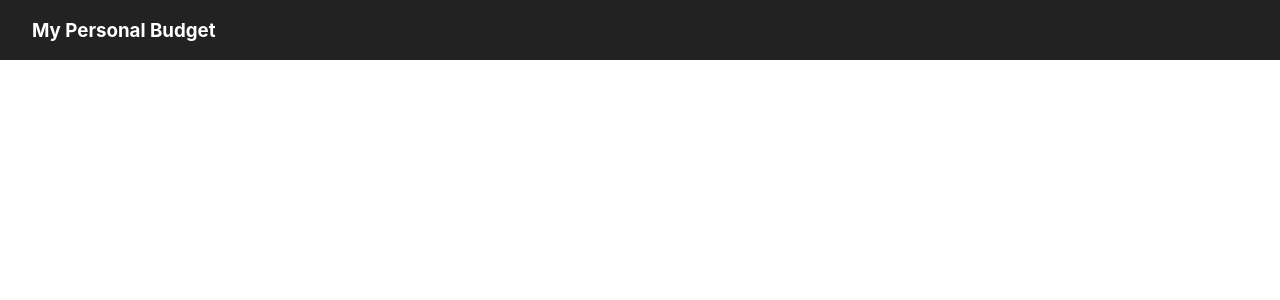
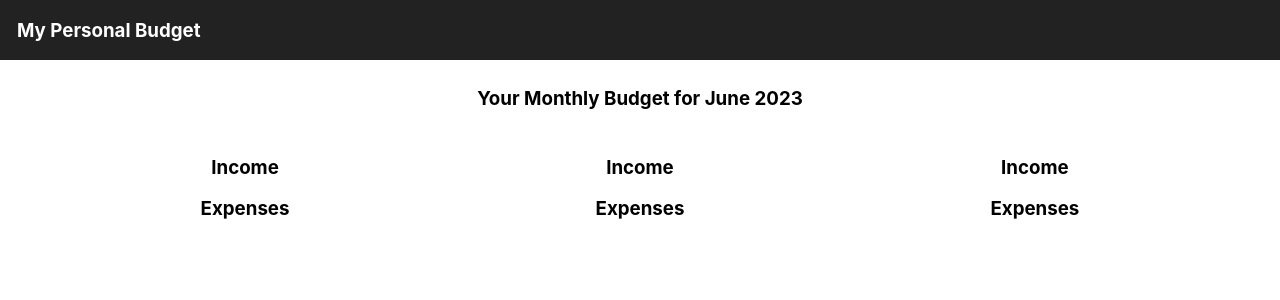
Before and after one commit to nikoladomazetovikj/budgety, a React (Create React App) app: page / in a window 1280 px wide. Shown: the top 300 px of the page. Built offline with nearby package versions, Linux system fonts and the light colour scheme.

Commit message:
wip: initial budget display information

```diff
--- a/src/App.js
+++ b/src/App.js
@@ -1,7 +1,21 @@
 import Header from "./layouts/Header";
+import Budget from "./components/Budget";
 
 function App() {
-    return <Header/>
+    const currentDate = new Date();
+    const months = [
+        "January", "February", "March", "April", "May", "June",
+        "July", "August", "September", "October", "November", "December"
+    ];
+    const currentMonth = months[currentDate.getMonth()];
+    const currentYear = currentDate.getFullYear();
+
+    return (
+        <div>
+            <Header/>
+            <Budget month={currentMonth} year={currentYear}/>
+        </div>
+    );
 }
 
 export default App;
--- /dev/null
+++ b/src/components/Budget.js
@@ -0,0 +1,29 @@
+function Budget(props) {
+
+    return (
+        <div className='margin-2 container-fluid'>
+            <div className='container'>
+              <div className='row'>
+                  <h3 className='text-center'>Your Monthly Budget for {props.month} {props.year}</h3>
+              </div>
+                <div className='row margin-2'>
+                   <div className='col-2'>
+                       <h3 className='text-center'>Income</h3>
+                       <h3 className='text-center'>Expenses</h3>
+                   </div>
+                    <div className='col-2'>
+                        <h3 className='text-center'>Income</h3>
+                        <h3 className='text-center'>Expenses</h3>
+                    </div>
+                    <div className='col-2'>
+                        <h3 className='text-center'>Income</h3>
+                        <h3 className='text-center'>Expenses</h3>
+                    </div>
+                </div>
+            </div>
+        </div>
+    );
+}
+
+
+export default Budget;
--- a/src/index.css
+++ b/src/index.css
@@ -24,6 +24,46 @@ code {
   width: 95%;
 }
 
+.row::after {
+  content: "";
+  display: table;
+  clear: both;
+}
+
+.row {
+  margin-left: -15px;
+  margin-right: -15px;
+}
+
+.col-1 {
+  float: left;
+  width: 16.66667%;
+}
+
+.col-2 {
+  float: left;
+  width: 33.33333%;
+}
+
+.col-3 {
+  float: left;
+  width: 50%;
+}
+
+.col-4 {
+  float: left;
+  width: 66.66667%;
+}
+
+.col-5 {
+  float: left;
+  width: 83.33333%;
+}
+
+.col-6 {
+  float: left;
+  width: 100%;
+}
 
 /*margins*/
 .margin-1 {
@@ -82,3 +122,7 @@ code {
   background-color: #222222;
   color: white;
 }
+
+.text-center {
+  text-align: center;
+}
--- a/src/layouts/Header.js
+++ b/src/layouts/Header.js
@@ -3,11 +3,10 @@ function Header() {
         <div className='container-fluid navbar-dark'>
            <div className='container'>
                <div className='row'>
-                   <div className='col'>
+                   <div className='col-6'>
                        <h3 className='nav-title'>My Personal Budget</h3>
                    </div>
-                   <div className='col'>
-
+                   <div className='col-6'>
                    </div>
                </div>
            </div>
```
